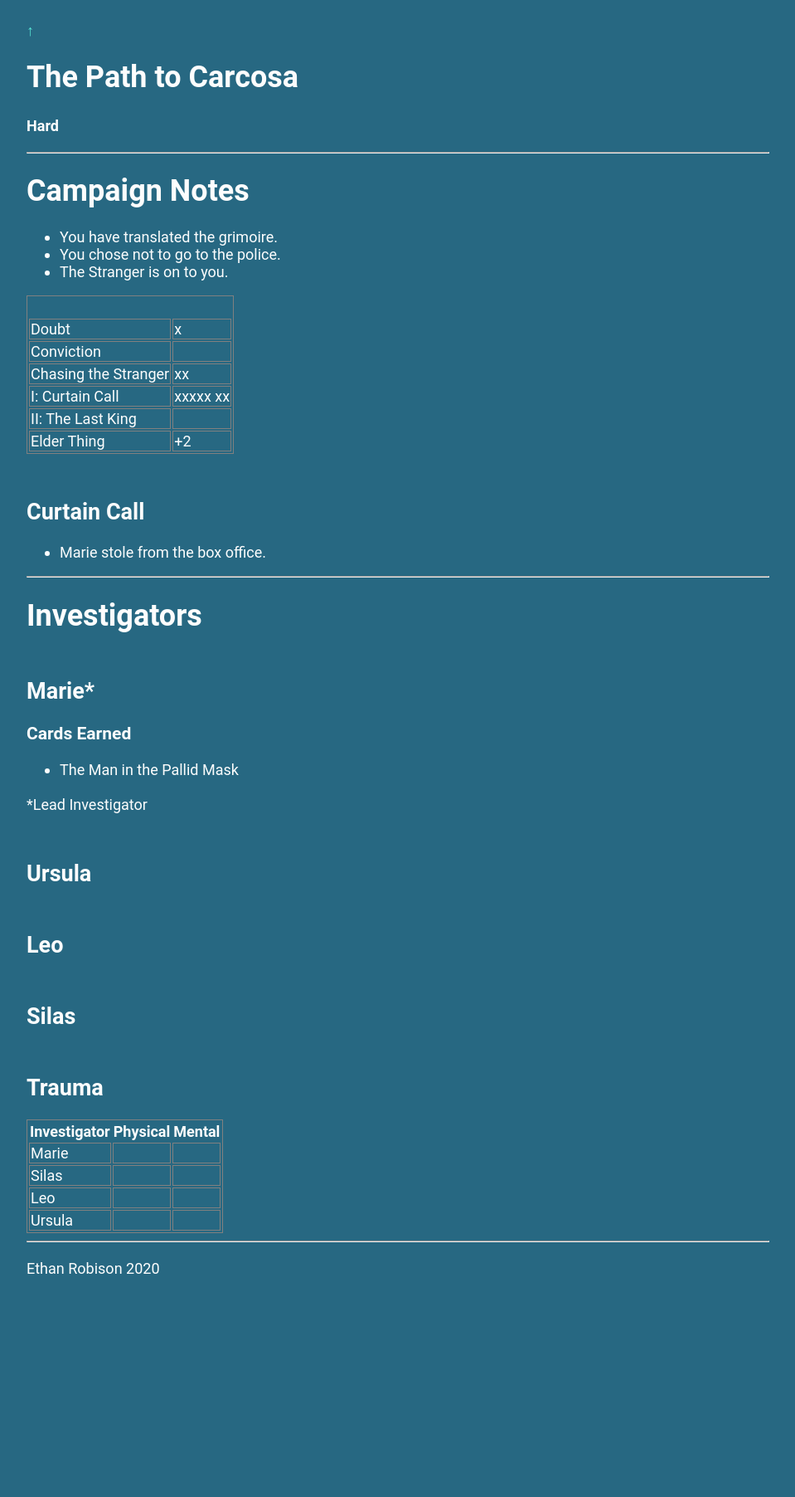
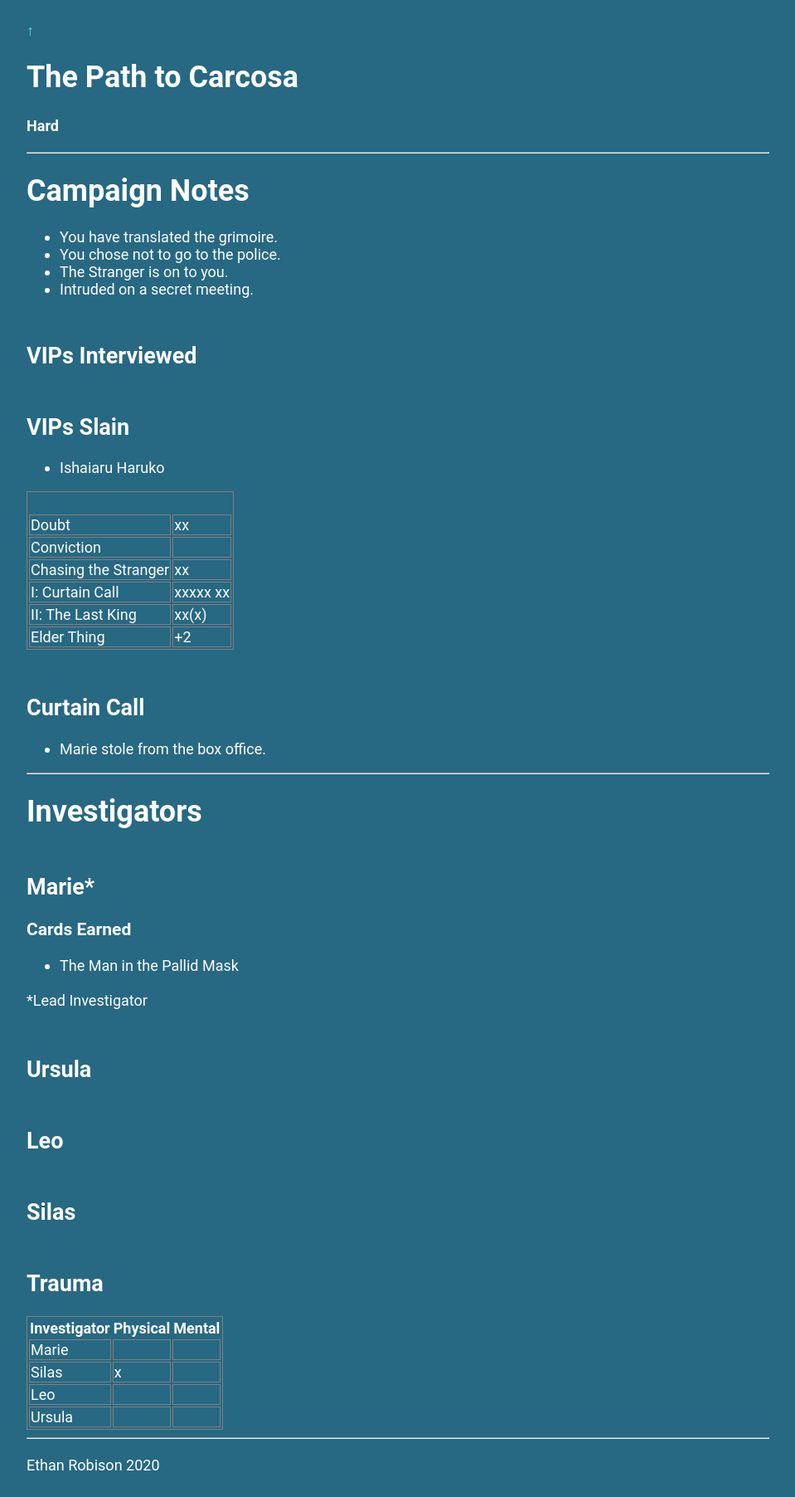
Before and after one commit to ethanCrobison/ethanCrobison.github.io, a Jekyll site: the page built from creations/ptc-campaign-log.md, in a window 1280 px wide. Shown: the whole page at 83% size, without its empty margins (32-991 px from the left). Built offline with Jekyll 4.4.1, drawn with Linux system fonts in a browser that asks for light colours; before the commit the page ends 1568 px from its top, so only the background shows below that.

```diff
--- a/creations/ptc-campaign-log.md
+++ b/creations/ptc-campaign-log.md
@@ -13,10 +13,17 @@ layout: default
 - You have translated the grimoire.
 - You chose not to go to the police.
 - The Stranger is on to you.
+- Intruded on a secret meeting.
+
+## VIPs Interviewed
+
+## VIPs Slain
+
+- Ishaiaru Haruko
 
 |                      |               |
 |----------------------|---------------|
-| Doubt                | x             |
+| Doubt                | xx            |
 |----------------------|---------------|
 | Conviction           |               |
 |----------------------|---------------|
@@ -24,7 +31,7 @@ layout: default
 |----------------------|---------------|
 | I: Curtain Call      | xxxxx xx      |
 |----------------------|---------------|
-| II: The Last King    |               |
+| II: The Last King    | xx(x)         |
 |----------------------|---------------|
 | Elder Thing          | +2            |
 |----------------------|---------------|
@@ -56,7 +63,7 @@ layout: default
 |--------------|----------|--------|
 | Marie        |          |        |
 |--------------|----------|--------|
-| Silas        |          |        |
+| Silas        | x        |        |
 |--------------|----------|--------|
 | Leo          |          |        |
 |--------------|----------|--------|
```
